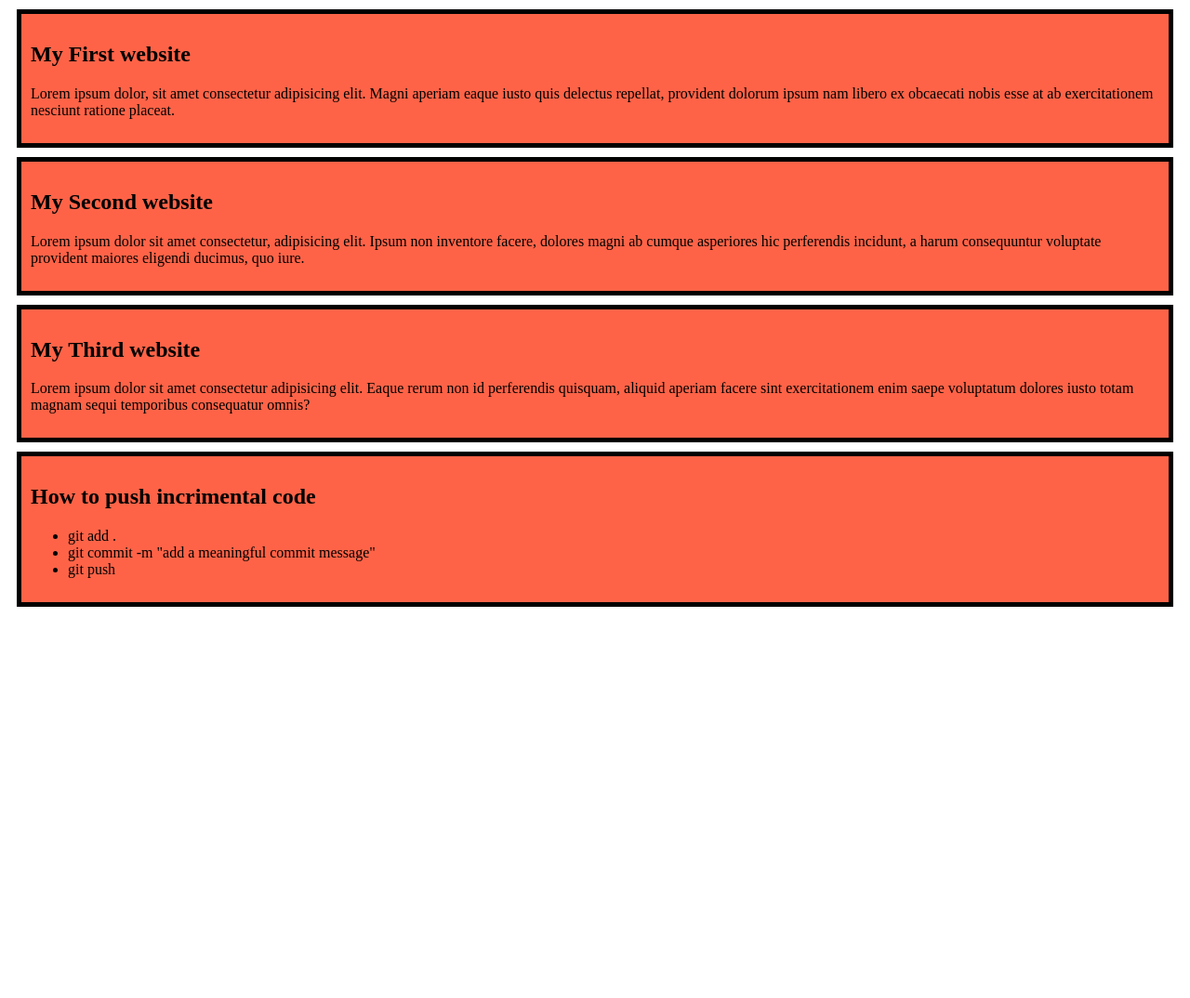
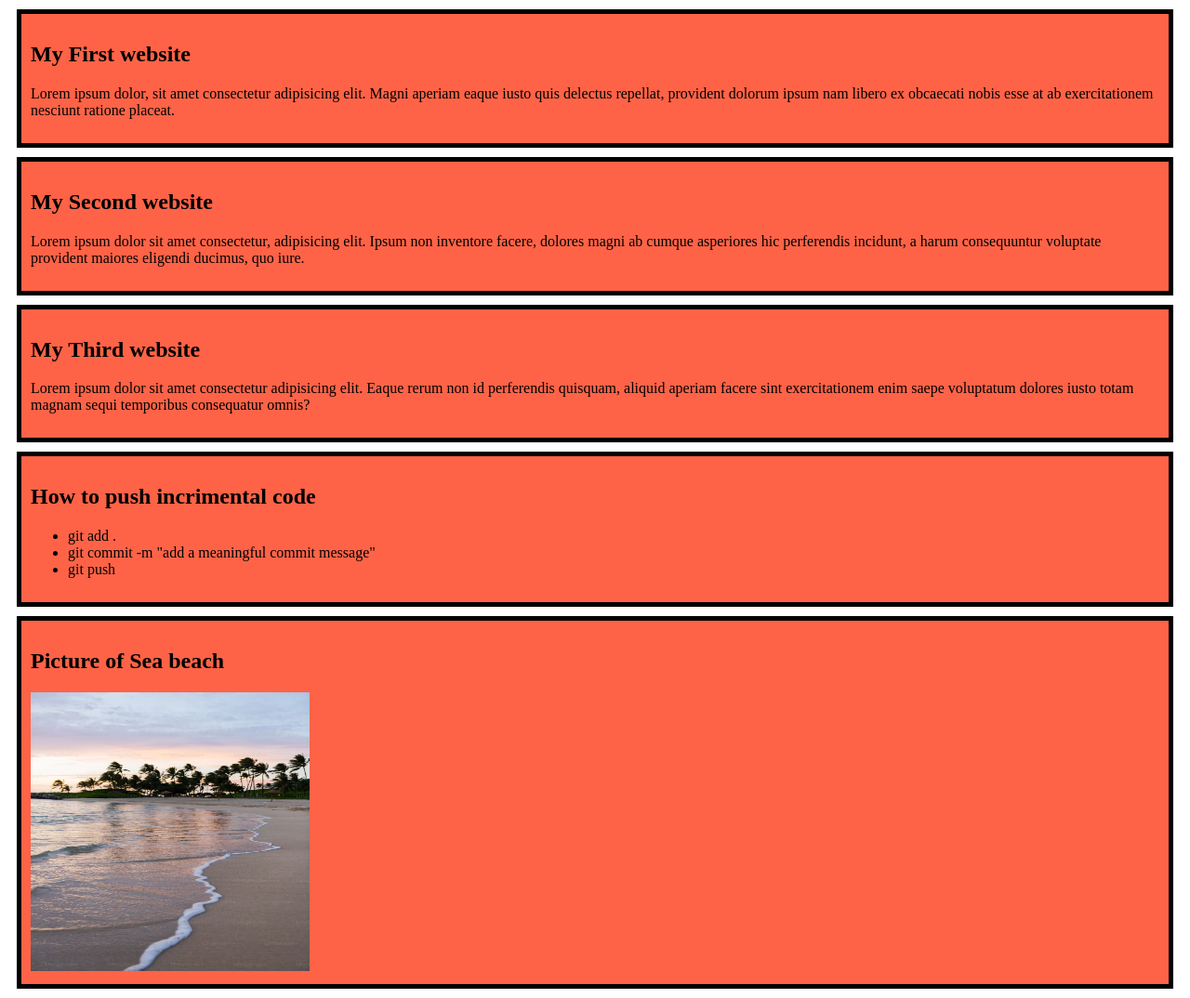
Before and after one commit to Nasrinrumkey/my-simple-website, a plain HTML site: page index.html in a window 1280 px wide. Shown: the whole page at 93% size. Before the commit the page ends 800 px from the top, so only its background shows below. Drawn offline with Linux system fonts and the light colour scheme.

Commit message:
added picture of sea beach

```diff
--- a/index.html
+++ b/index.html
@@ -27,6 +27,11 @@
             <li>git push</li>
         </ul>
     </div>
+    <div>
+        <h2>Picture of Sea beach</h2>
+        <img src="images/beach.avif" alt="">
+
+    </div>
 
 </body>
 </html>
--- a/styles/blog.css
+++ b/styles/blog.css
@@ -4,3 +4,7 @@ div{
     margin:10px;
     border:5px solid;
 }
+img{
+    width:300px;
+    height:300px;
+}
```
Also changed, not shown: images/beach.avif (added).
